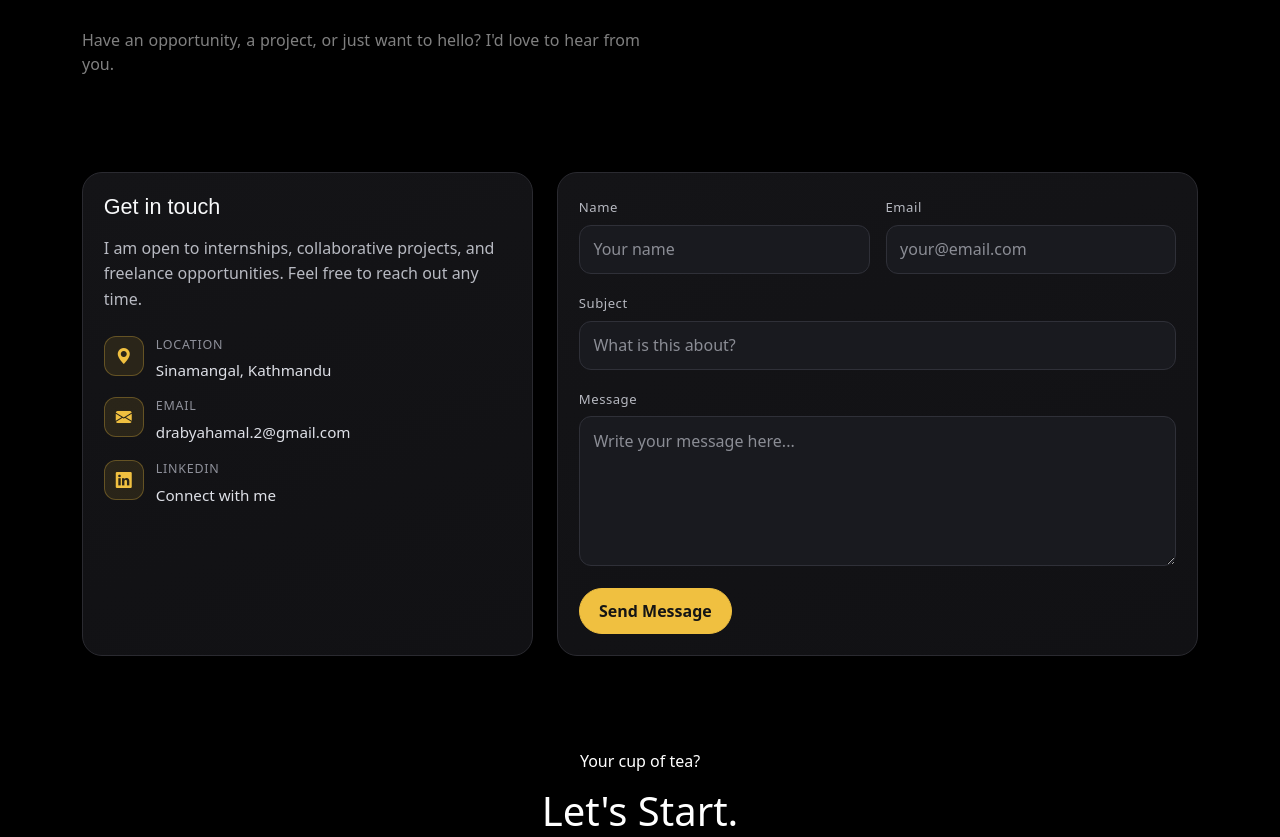
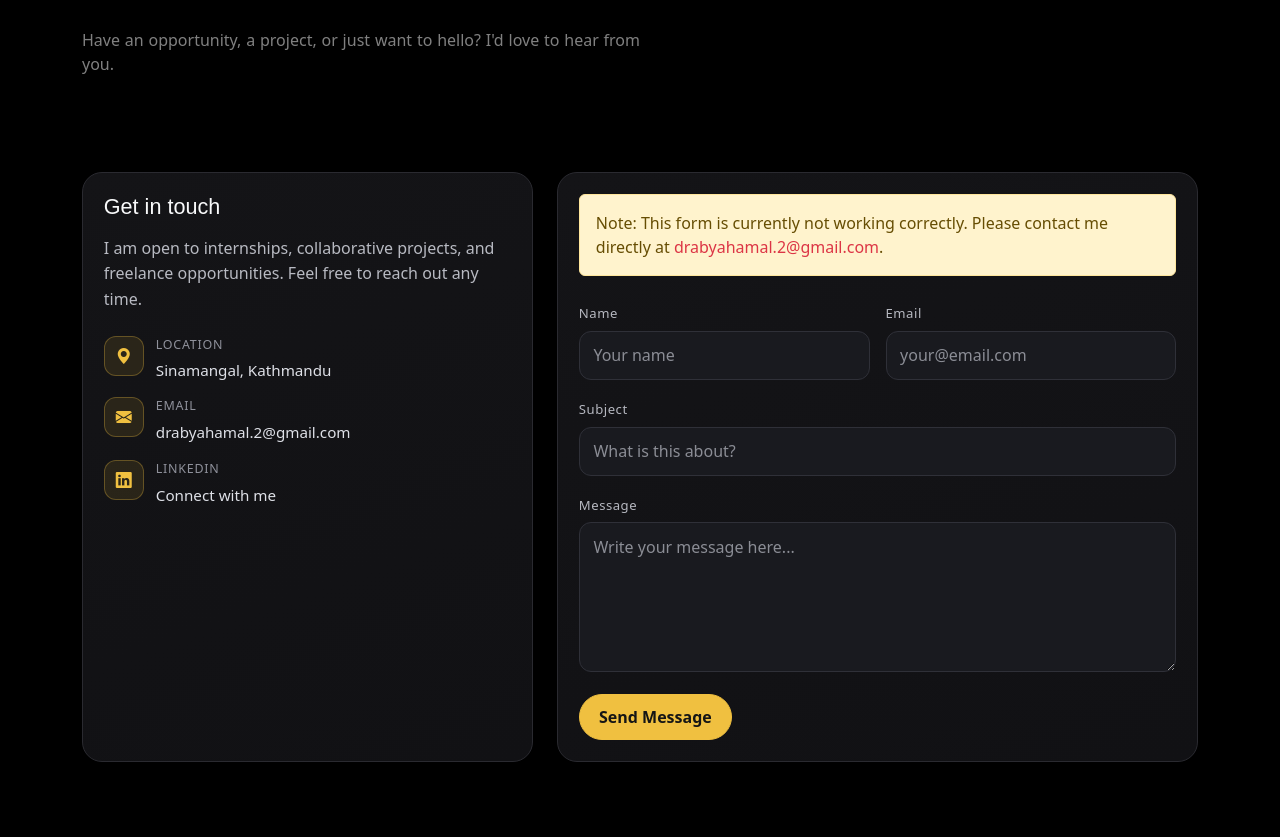
Before and after one commit to DancingAlone-us/Portfolio, a Flask app: page /contact in a window 1280 px wide. Shown: the part 237-1074 px from the top of the page. Run offline with Flask 3, Linux system fonts and the light colour scheme; some libraries are stand-ins or nearby versions.

Commit message:
Added a small notice

```diff
--- a/templates/contact.html
+++ b/templates/contact.html
@@ -52,6 +52,10 @@
             <!--Form-->
             <div class="col-12 col-lg-7">
                 <form class="contact-form-card h-100" action="https://portfolio-poqz.onrender.com/contact" method="post">
+                    <div class="alert alert-warning mb-4" role="alert">
+                        Note: This form is currently not working correctly. Please contact me directly at
+                        <a href="mailto:{{ data.email }}" class="text-danger">{{ data.email }}</a>.
+                    </div>
                     {% if status_message %}
                     <div class="alert {% if status_type == 'success' %}alert-success{% else %}alert-danger{% endif %} mb-4" role="alert">
                         {{ status_message }}
```
